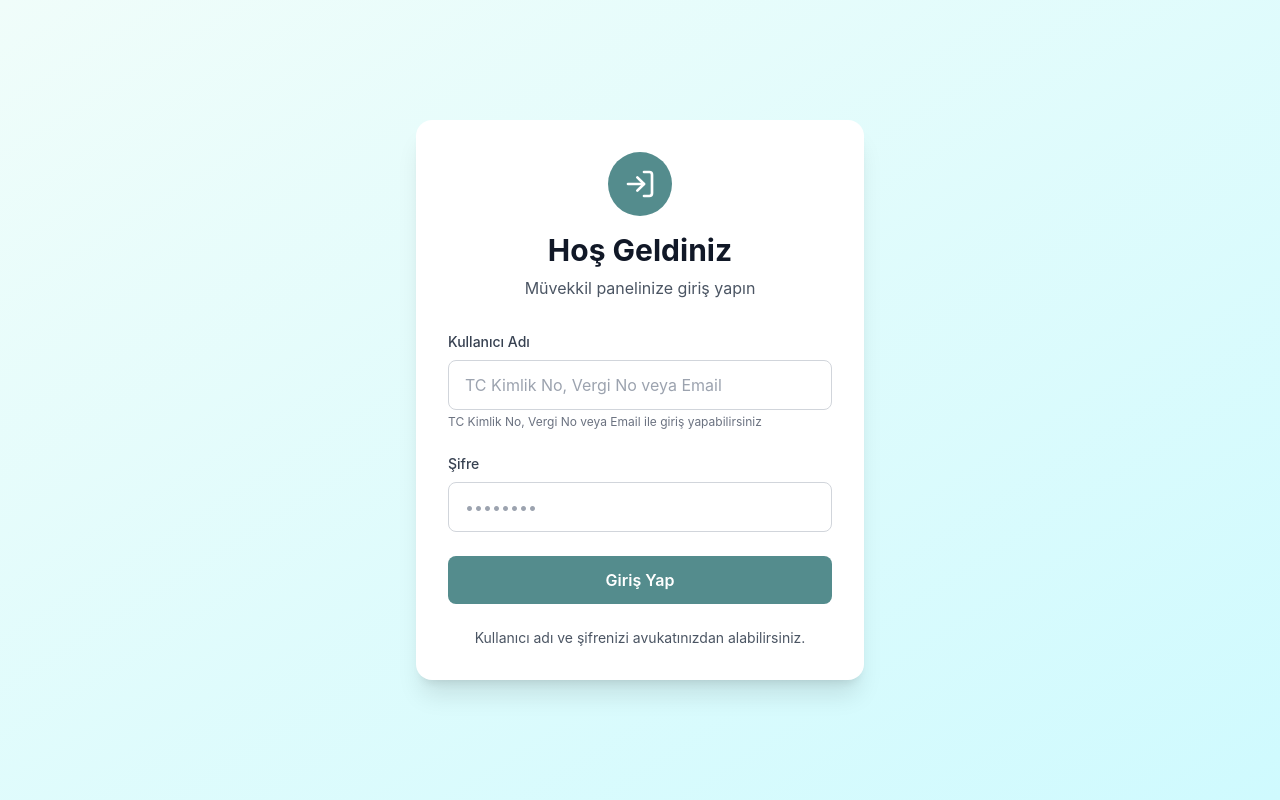
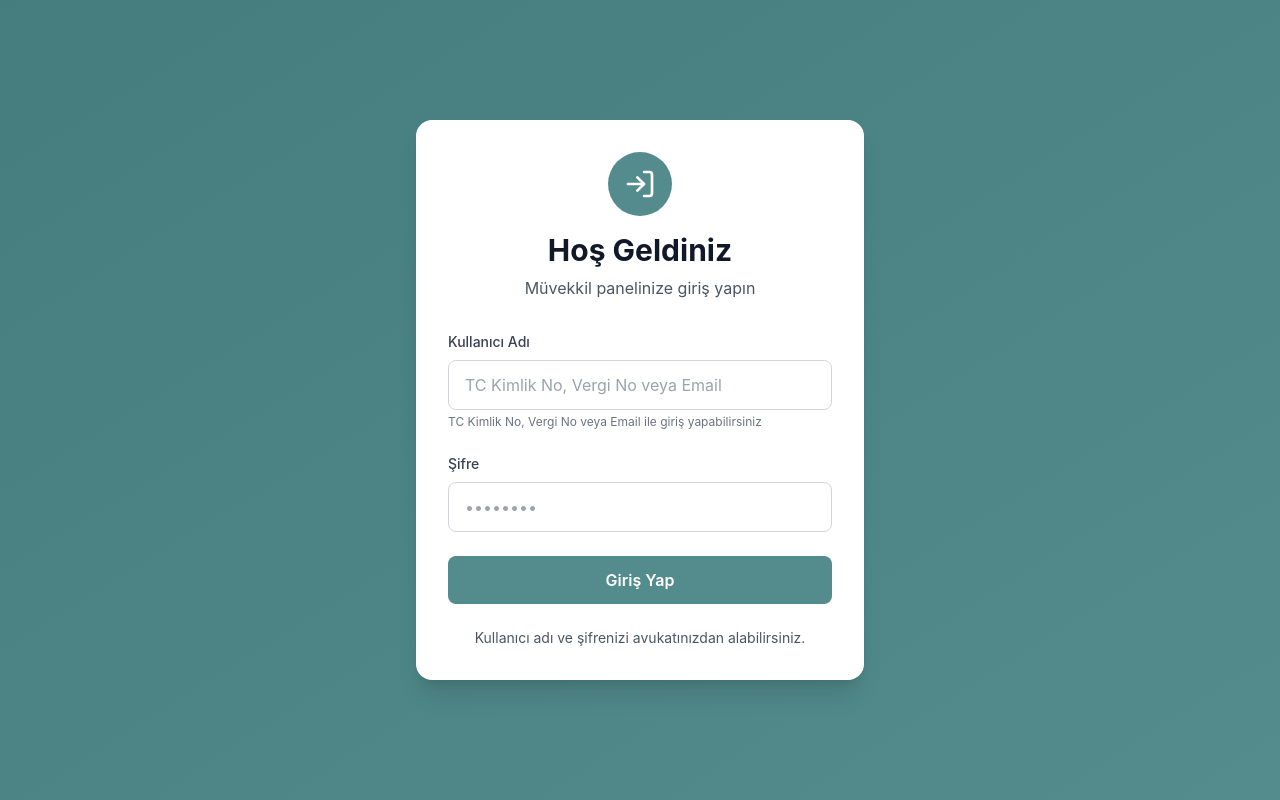
Before and after one commit to muratcankoptayyyyy/muvekkil-paneli, a React (Vite) app in the folder frontend/: page /login in a window 1280 px wide. Built offline with nearby package versions, Linux system fonts and the light colour scheme; no server answers.

Commit message:
Darken login background gradient to match #548c8d theme

```diff
--- a/frontend/src/pages/LoginPage.tsx
+++ b/frontend/src/pages/LoginPage.tsx
@@ -34,7 +34,7 @@ export default function LoginPage() {
   }
 
   return (
-    <div className="min-h-screen bg-gradient-to-br from-teal-50 to-cyan-100 flex items-center justify-center p-4">
+    <div className="min-h-screen flex items-center justify-center p-4" style={{ background: 'linear-gradient(to bottom right, #457c7d, #548c8d)' }}>
       <div className="max-w-md w-full">
         <div className="bg-white rounded-2xl shadow-xl p-8">
           <div className="text-center mb-8">
```
